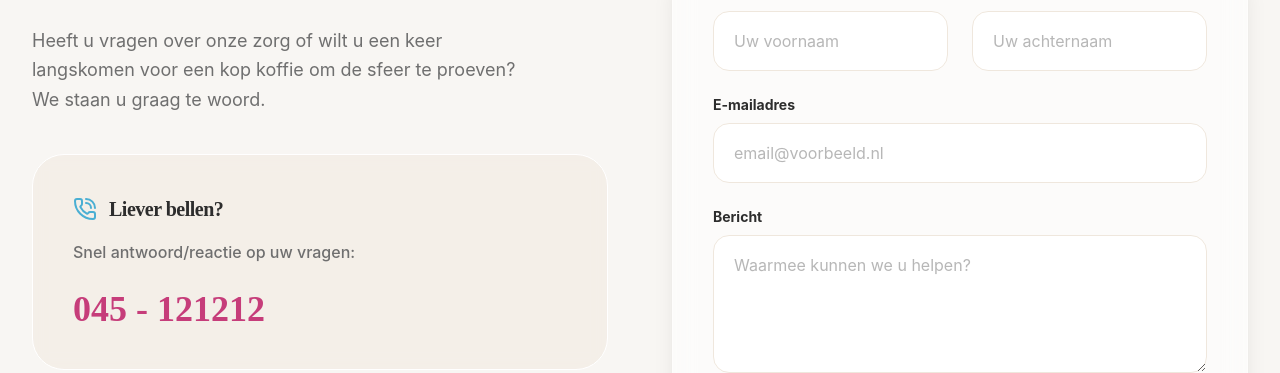
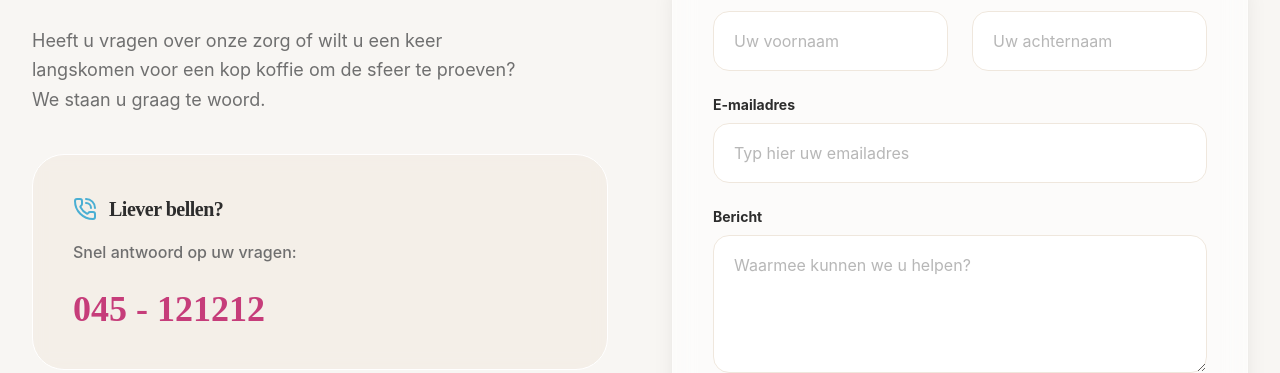
Before and after one commit to Brullie88/Website, a React (Vite) app: page / in a window 1280 px wide. Shown: the part 2960-3333 px from the top of the page. Built offline with nearby package versions, Linux system fonts and the light colour scheme.

Commit message:
fix: Shorten "Liever bellen?" description
The previous description "Snel antwoord/reactie op uw vragen:" was slightly verbose. This change shortens it to "Snel antwoord op uw vragen:" for conciseness.

```diff
--- a/src/components/ContactForm.tsx
+++ b/src/components/ContactForm.tsx
@@ -18,7 +18,7 @@ export default function ContactForm() {
                 Liever bellen?
               </h3>
               <p className="text-levanto-gray mb-6 font-medium">
-                Snel antwoord/reactie op uw vragen:
+                Snel antwoord op uw vragen:
               </p>
               <a href="tel:+31045121212" className="text-3xl lg:text-4xl font-display font-bold text-levanto-magenta hover:text-levanto-gold transition-colors">
                 045 - 121212
@@ -52,7 +52,7 @@ export default function ContactForm() {
                 <input
                   type="email"
                   className="w-full px-5 py-4 rounded-2xl bg-white border border-levanto-beige focus:ring-2 focus:ring-levanto-magenta focus:border-transparent outline-none transition-all"
-                  placeholder="email@voorbeeld.nl"
+                  placeholder="Typ hier uw emailadres"
                 />
               </div>
 
```
